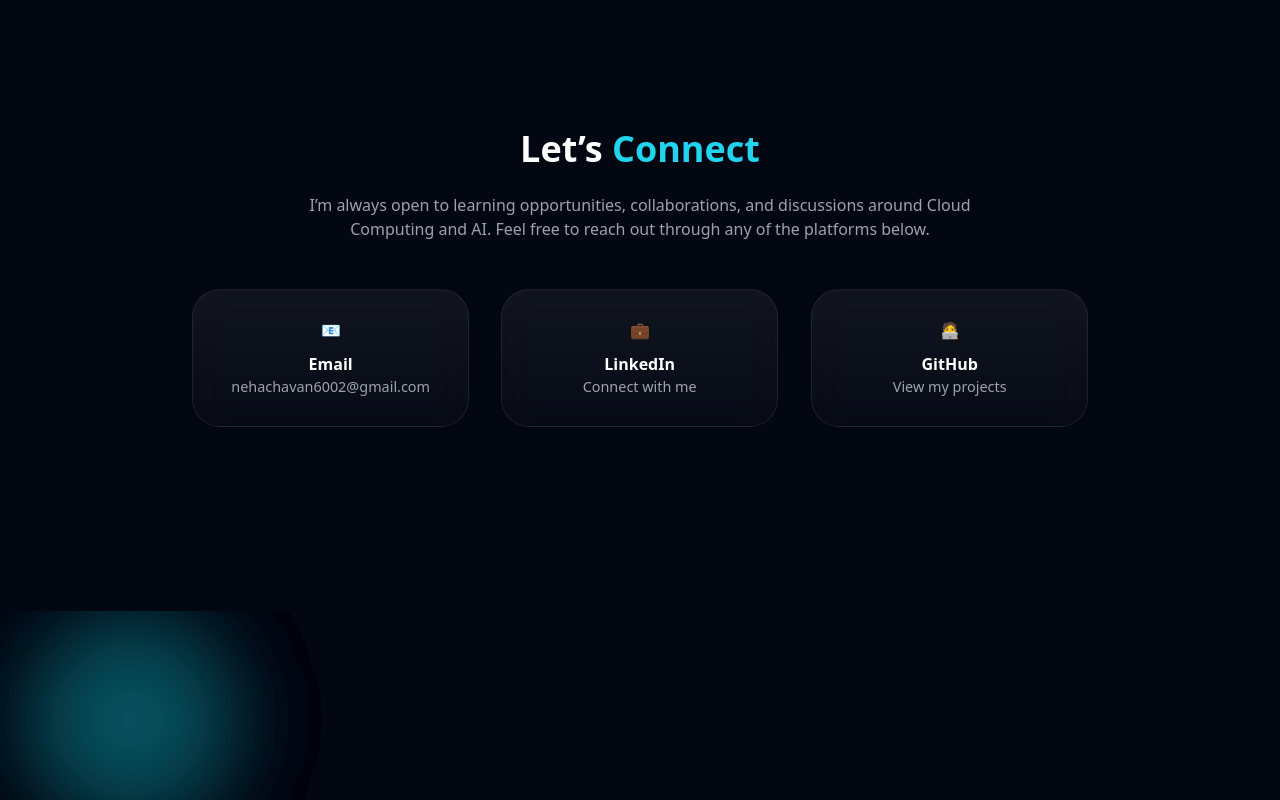
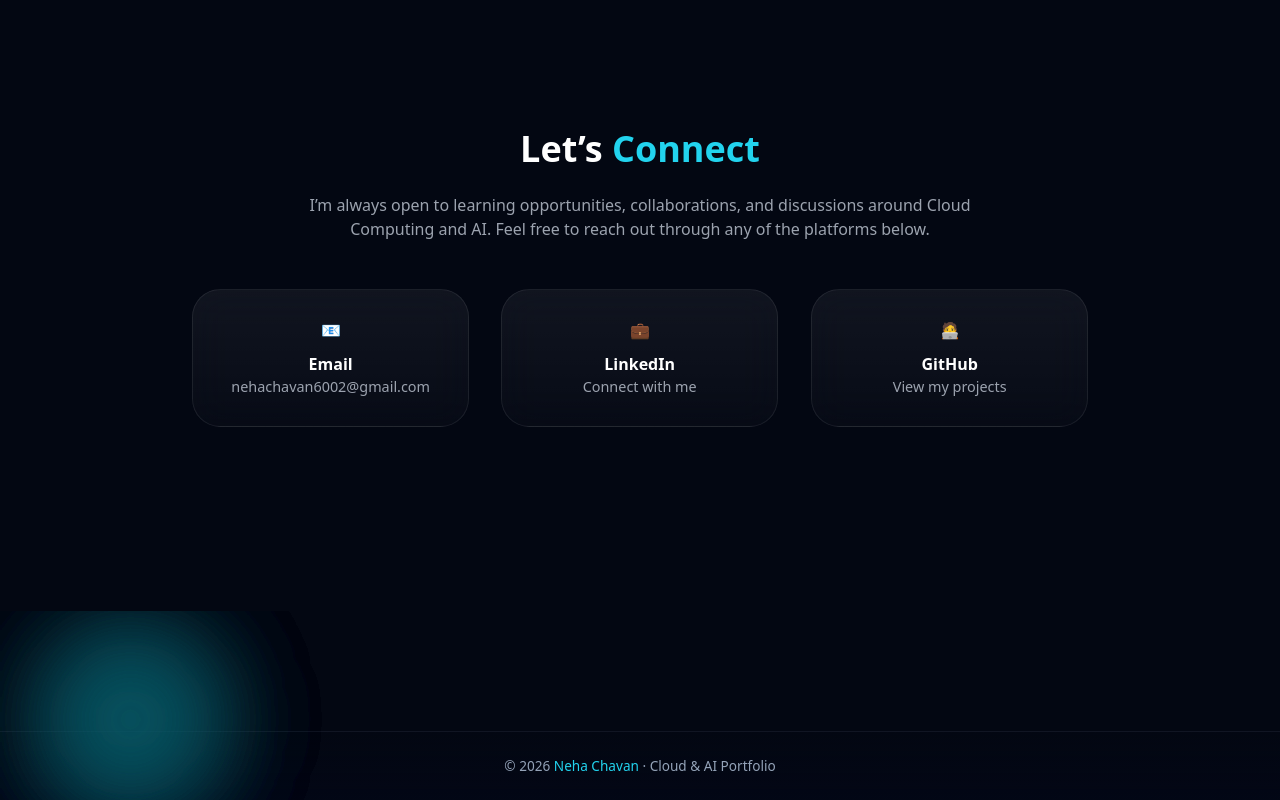
Before and after one commit to Nehachavan03/Neha-portfolio, a plain HTML site: page index.html in a window 1280 px wide. Shown: the part 3885-4685 px from the top of the page. Before the commit the page ends 4496 px from the top, so only its background shows below. Drawn offline with nearby package versions, Linux system fonts and the light colour scheme.

Commit message:
Add files via upload

```diff
--- a/index.html
+++ b/index.html
@@ -423,6 +423,14 @@
 <div class="cloud-orb orb-3"></div>
 <div class="cloud-orb orb-4"></div>
   <script src="script.js"></script>
+
+  <footer class="site-footer">
+  <p>
+    © 2026 <span class="footer-name">Neha Chavan</span> ·
+    Cloud & AI Portfolio
+  </p>
+</footer>
+
 </body>
 
 
--- a/style.css
+++ b/style.css
@@ -727,3 +727,34 @@ section, header {
   position: relative;
   z-index: 1;
 }
+
+/* ================= FOOTER ================= */
+
+.site-footer {
+  margin-top: 120px;
+  padding: 24px 12px;
+
+  text-align: center;
+  font-size: 0.85rem;
+  color: #94a3b8;
+
+  background: linear-gradient(
+    to top,
+    rgba(2, 6, 23, 0.6),
+    transparent
+  );
+
+  border-top: 1px solid rgba(255, 255, 255, 0.06);
+}
+
+.footer-name {
+  color: #22d3ee;
+  font-weight: 500;
+}
+
+/* subtle hover glow */
+.site-footer:hover .footer-name {
+  text-shadow:
+    0 0 6px rgba(34, 211, 238, 0.6),
+    0 0 14px rgba(34, 211, 238, 0.4);
+}
```
